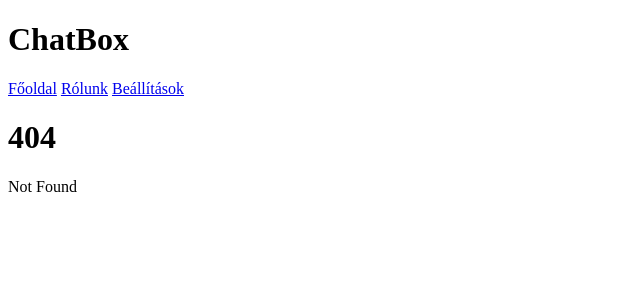
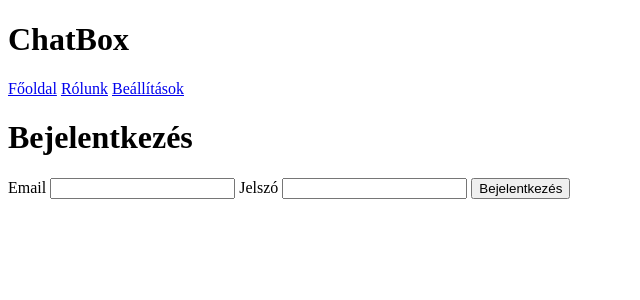
Before and after one commit to energypatrikhu/chatbox-frontend, a SvelteKit app: page /user/login in a window 1280 px wide. Before the commit this address had no page. Shown: the top 300 px of the page, without its empty margins (0-640 px from the left). Built offline with nearby package versions, Linux system fonts and the light colour scheme.

Commit message:
Bejelentkezési oldal implementálása

```diff
--- /dev/null
+++ b/src/routes/user/login/+page.svelte
@@ -0,0 +1,38 @@
+<script lang="ts">
+	import api from '../../../lib/scripts/api';
+
+	async function handleSubmit(event: Event) {
+		event.preventDefault();
+		const formData = new FormData(event.target as HTMLFormElement);
+		const data = Object.fromEntries(formData.entries());
+
+		try {
+			const res = await api.patch('user/login', data);
+			console.log(res);
+		} catch (error) {
+			console.log(error);
+		}
+	}
+</script>
+
+<h1>Bejelentkezés</h1>
+
+<form on:submit="{handleSubmit}">
+	<label>
+		Email
+		<input
+			type="email"
+			name="email"
+		/>
+	</label>
+
+	<label>
+		Jelszó
+		<input
+			type="password"
+			name="password"
+		/>
+	</label>
+
+	<button type="submit">Bejelentkezés</button>
+</form>
```
